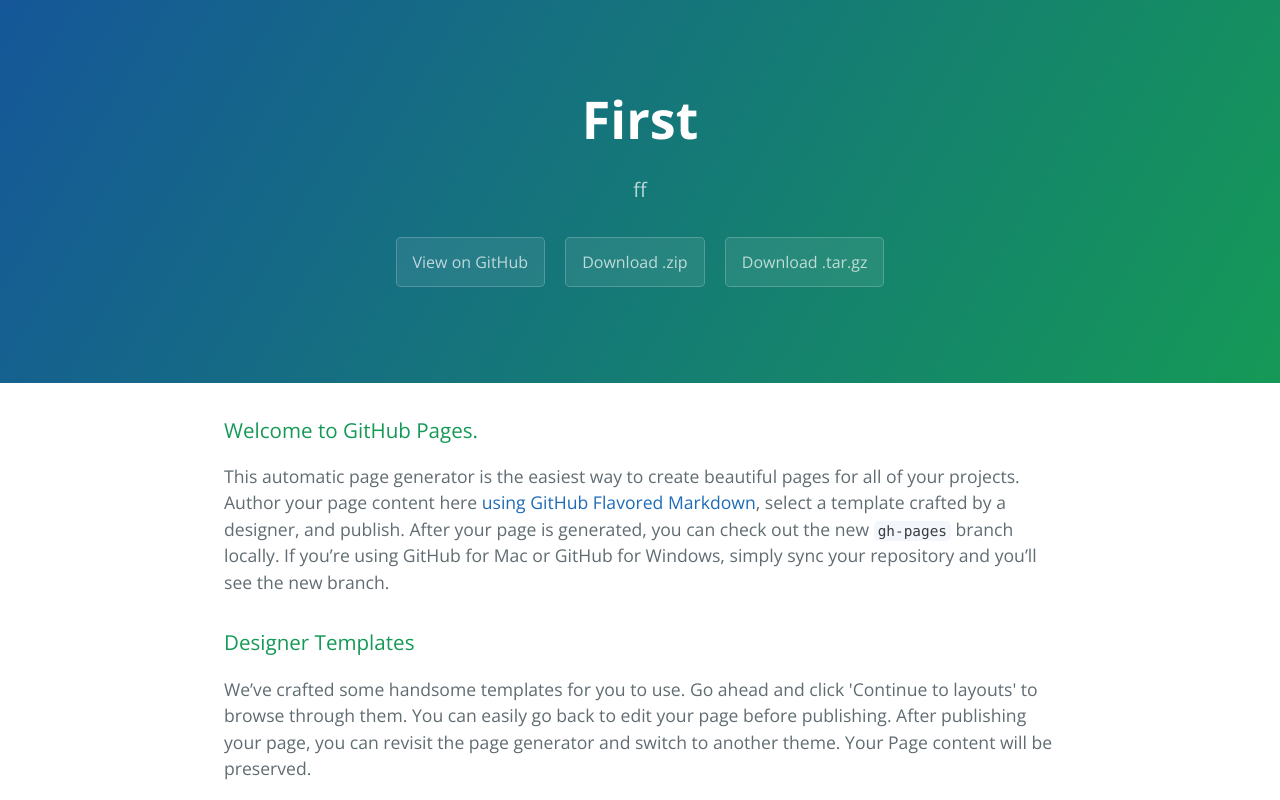
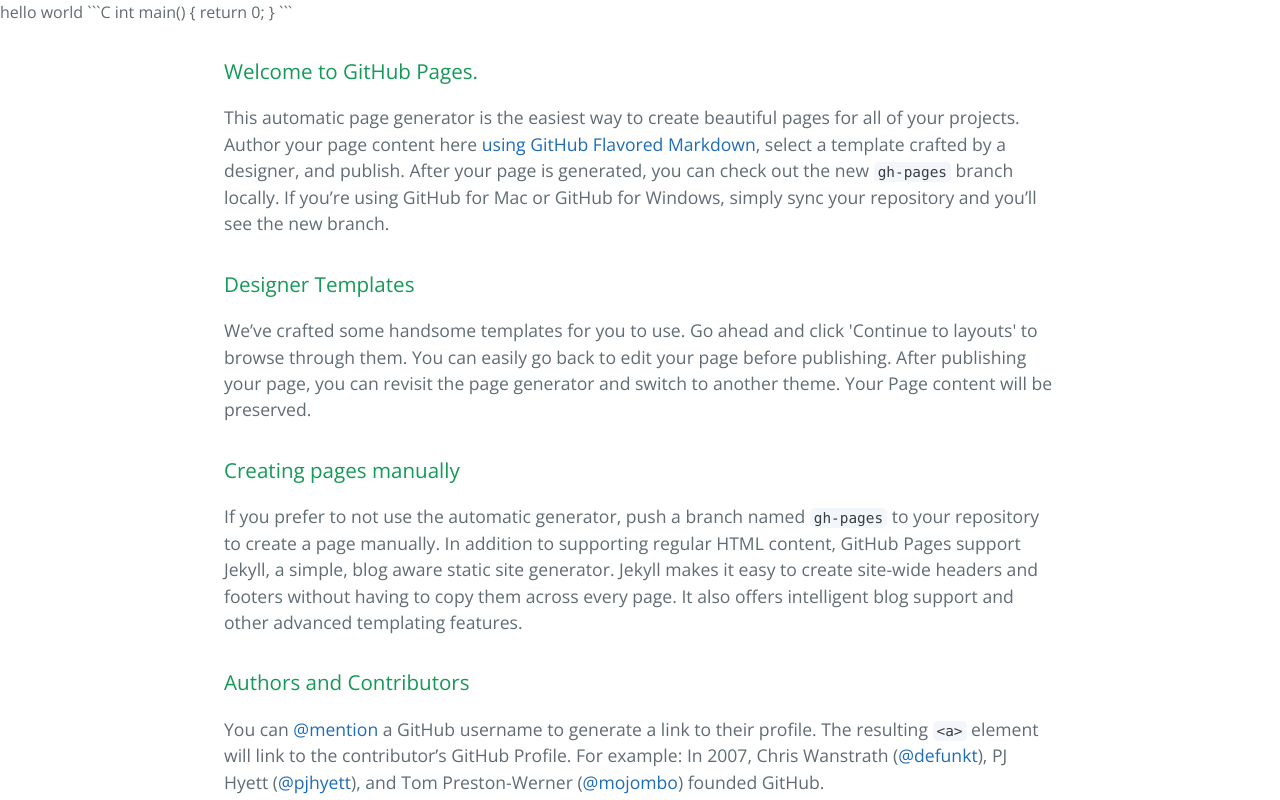
Before and after one commit to c-pilot/first, a plain HTML site: page index.html in a window 1280 px wide. Shown: the top 800 px of the page. Drawn offline with nearby package versions, Linux system fonts and the light colour scheme.

Commit message:
Update index.html

````diff
--- a/index.html
+++ b/index.html
@@ -10,14 +10,13 @@
     <link rel="stylesheet" type="text/css" href="stylesheets/github-light.css" media="screen">
   </head>
   <body>
-    <section class="page-header">
-      <h1 class="project-name">First</h1>
-      <h2 class="project-tagline">ff</h2>
-      <a href="https://github.com/c-pilot/first" class="btn">View on GitHub</a>
-      <a href="https://github.com/c-pilot/first/zipball/master" class="btn">Download .zip</a>
-      <a href="https://github.com/c-pilot/first/tarball/master" class="btn">Download .tar.gz</a>
-    </section>
-
+hello world
+```C
+int main()
+{
+return 0;
+}
+```
     <section class="main-content">
       <h3>
 <a id="welcome-to-github-pages" class="anchor" href="#welcome-to-github-pages" aria-hidden="true"><span class="octicon octicon-link"></span></a>Welcome to GitHub Pages.</h3>
````
